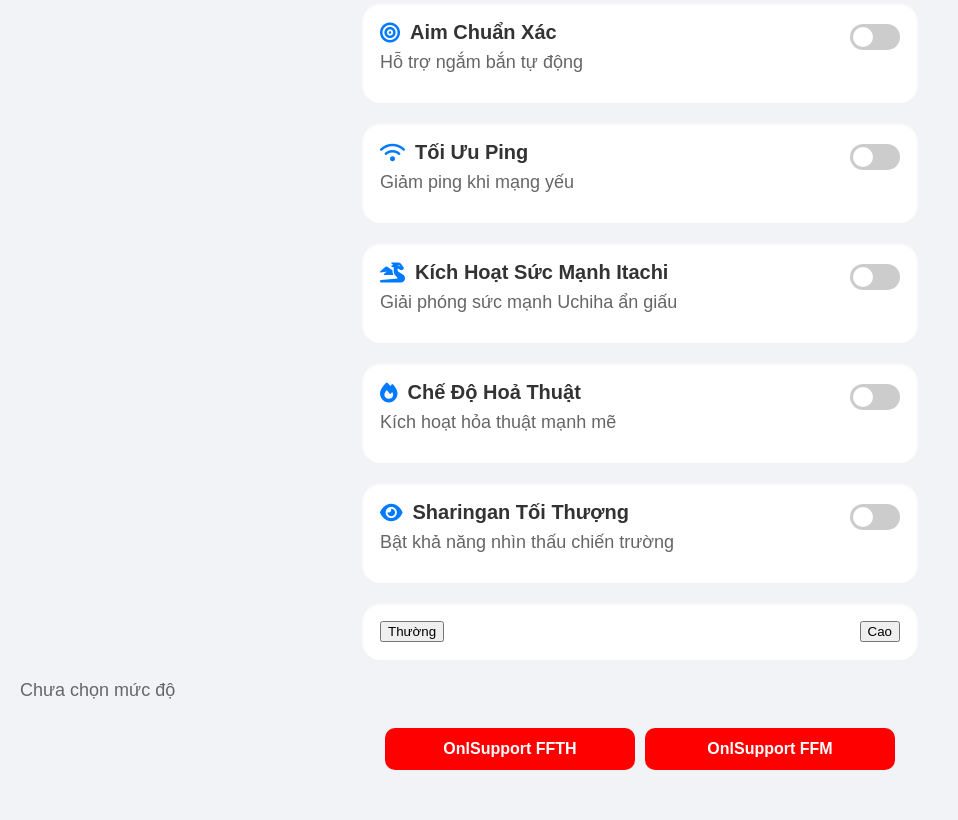
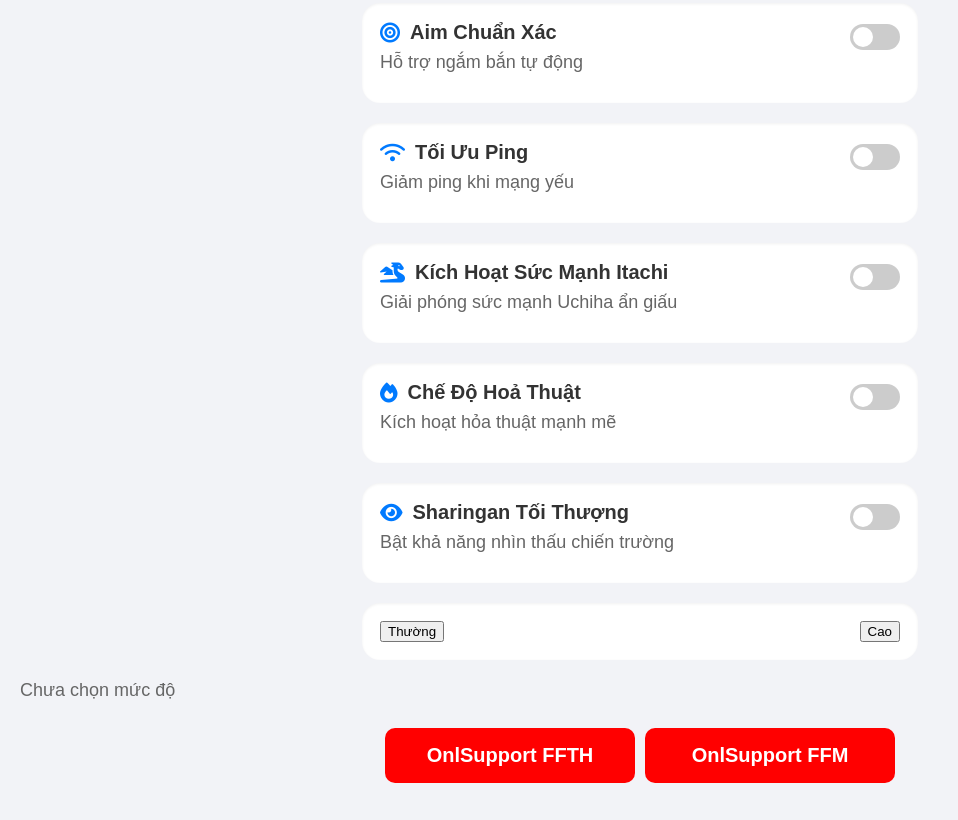
Before and after one commit to ngbaluatcheatios/inscreenSystem, a plain HTML site: page index.html in a window 1280 px wide. Shown: the part 799-1619 px from the top of the page, without its empty margins (0-958 px from the left). Drawn offline with Linux system fonts and the light colour scheme; grey boxes are pictures that could not be loaded.

Commit message:
index.html

```diff
--- a/index.html
+++ b/index.html
@@ -243,8 +243,8 @@
     .onlsupport button {
       flex: 1;
       margin: 5px;
-      padding: 12px;
-      font-size: 16px;
+      padding: 16px;
+      font-size: 20px;
       font-weight: bold;
       color: white;
       background: red;
```
